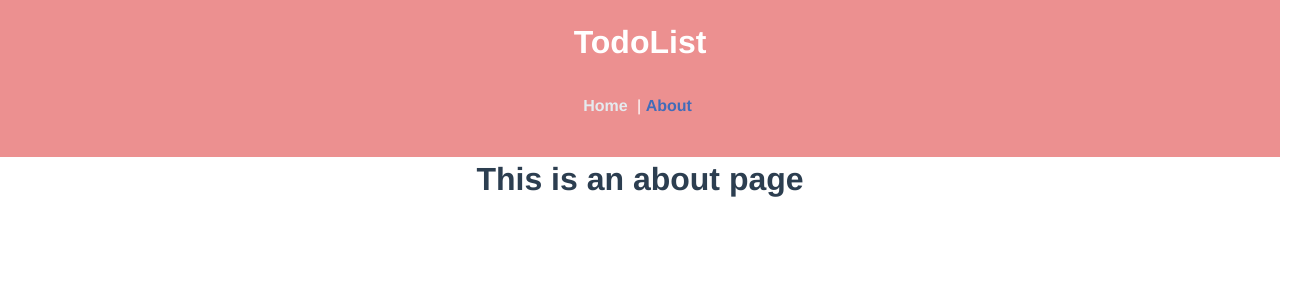
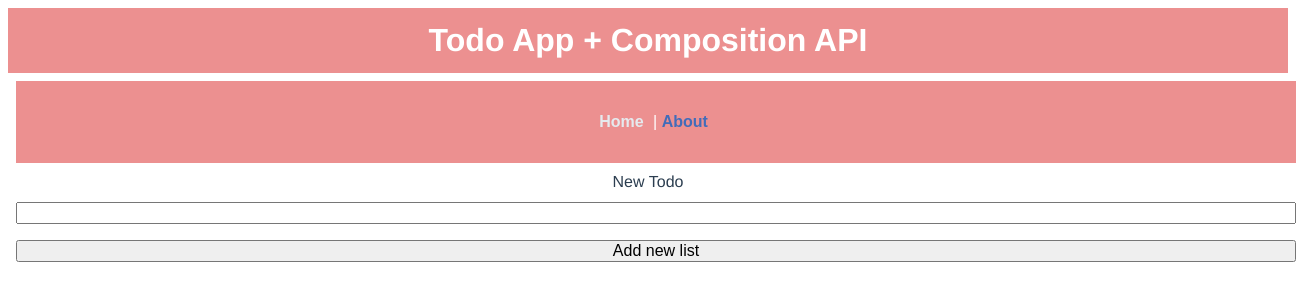
Before and after one commit to ElizabethdevQueen/vue-todo, a Vue app: page /about in a window 1280 px wide. Shown: the top 300 px of the page, 1304 px wide, since content can reach past the window. Built offline with nearby package versions, Linux system fonts and the light colour scheme.

Commit message:
used composition api

```diff
--- a/src/App.vue
+++ b/src/App.vue
@@ -1,17 +1,17 @@
 <template>
   <div id="app">
-    <Header />
+    <!-- <Header /> -->
     <router-view/>
   </div>
 </template>
 
 <script>
-import Header from './components/layout/Header';
+// import Header from './components/layout/Header';
 export default {
   name: "app",
-  components: {
-    Header
-  }
+  // components: {
+  //   Header
+  // }
 }
 </script>
 
--- a/src/components/layout/Header.vue
+++ b/src/components/layout/Header.vue
@@ -14,7 +14,7 @@ export default {
 }
 </script>
 
-<style scoped>
+<style >
     .header {
         background: rgb(236, 144, 144);
         color: #fff;
--- a/src/views/About.vue
+++ b/src/views/About.vue
@@ -1,5 +1,73 @@
 <template>
-  <div class="about">
-    <h1>This is an about page</h1>
+  <div id="app" >
+    <h1 class="header">Todo App + Composition API</h1>
+    <div id="nav" class="header">
+        <router-link to="/">Home</router-link> |
+        <router-link to="/about">About</router-link>
+    </div>
+    <form @submit.prevent="addNewTodo">
+      <label>New Todo</label>
+      <input v-model="newTodo" type="text" name="newTodo">
+      <button>Add new list</button>
+    </form>
+    <ul>
+      <li v-for="todo in todos" :key="todo.id">
+        <h3 :class="{ done: todo.done }" @click="toggleDone(todo)">{{todo.content}}</h3>
+      </li>
+    </ul>
+
   </div>
+
 </template>
+
+<script>
+import { ref } from 'vue';
+
+export default {
+  setup() {
+    const newTodo = ref('');
+    const todos = ref([]);
+
+    function addNewTodo() {
+      todos.value.push({
+        id: Date.now(),
+        done: false,
+        content: newTodo.value,
+      });
+      newTodo.value = '';
+    }
+
+    function toggleDone(todo) {
+      todo.done = !todo.done;
+    }
+
+    return {
+      todos,
+      newTodo,
+      addNewTodo,
+    }
+  }
+}
+</script>
+
+<style scoped>
+  body{
+    font-family: sans-serif;
+    padding-bottom: 1em;
+    padding-top: 1em;
+    font-size: 2em;
+    width: 80%;
+    margin: 0 auto;
+  }
+  input, textarea, button, p, div, section, article, select {
+    display: 'block';
+    width: 100%;
+    font-family: sans-serif;
+    margin: 0.5em;
+    font-size: 1em;
+  }
+  .done {
+    text-decoration: line-through;
+  }
+
+</style>
--- a/src/views/Home.vue
+++ b/src/views/Home.vue
@@ -1,11 +1,13 @@
 <template>
   <div id="app">
+    <Header />
     <AddTodo v-on:add="addTodo" />
     <Todos v-bind:todos="todos" v-on:del-todo="deleteTodo" />
   </div>
 </template>
 
 <script>
+import Header from '../components/layout/Header'
 import Todos from '../components/Todos';
 import AddTodo from '../components/AddTodo';
 import axios from 'axios'
```
